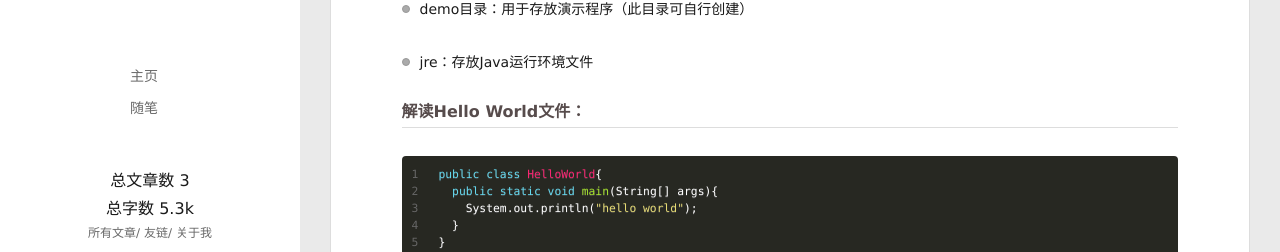
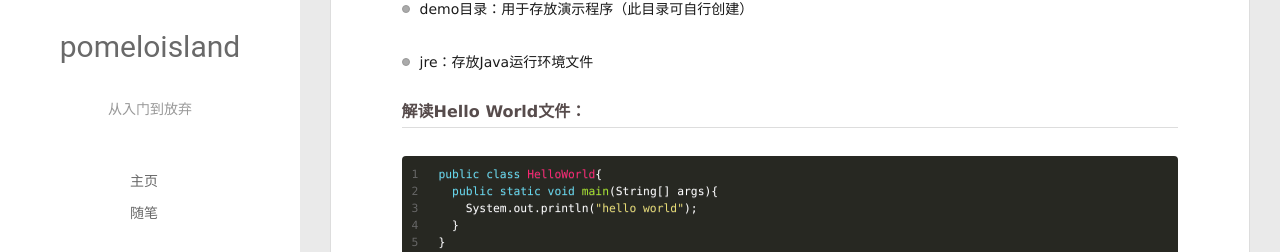
Before and after one commit to pomeloisland/pomeloisland.github.io, a plain HTML site: page 2021/04/07/notes/index.html in a window 1280 px wide. Shown: the part 243-495 px from the top of the page. Drawn offline with Linux system fonts and the light colour scheme.

Commit message:
Site updated: 2021-04-10 15:14:23

```diff
--- a/2021/04/07/notes/index.html
+++ b/2021/04/07/notes/index.html
@@ -52,8 +52,10 @@
 			<img src="/img/avatar.jpg" class="js-avatar">
 		</a>
 		<hgroup>
-		  <h1 class="header-author"><a href="/"></a></h1>
+		  <h1 class="header-author"><a href="/">pomeloisland</a></h1>
 		</hgroup>
+
+		<p class="header-subtitle">从入门到放弃</p>
 
 
 		<nav class="header-menu">
@@ -118,8 +120,10 @@
 				<img src="/img/avatar.jpg" class="js-avatar">
 			</div>
 			<hgroup>
-			  <h1 class="header-author js-header-author"></h1>
+			  <h1 class="header-author js-header-author">pomeloisland</h1>
 			</hgroup>
+
+			<p class="header-subtitle"><i class="icon icon-quo-left"></i>从入门到放弃<i class="icon icon-quo-right"></i></p>
 
 
 
```
Also changed, not shown: 2021/04/07/notes1/index.html (+6 -2 lines), 2021/04/09/printCalender/index.html (+6 -2 lines), archives/2021/04/index.html (+6 -2 lines), archives/2021/index.html (+6 -2 lines), archives/index.html (+6 -2 lines), index.html (+6 -2 lines).
